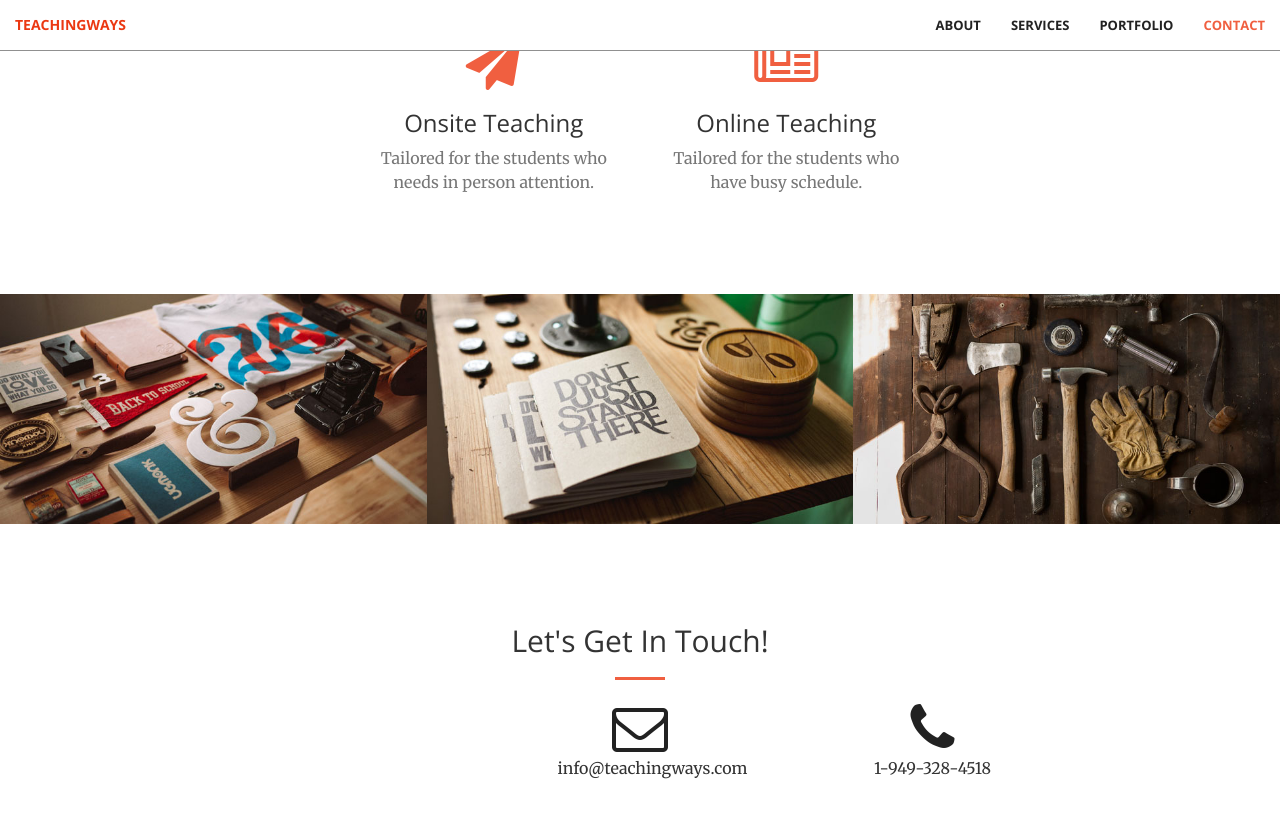
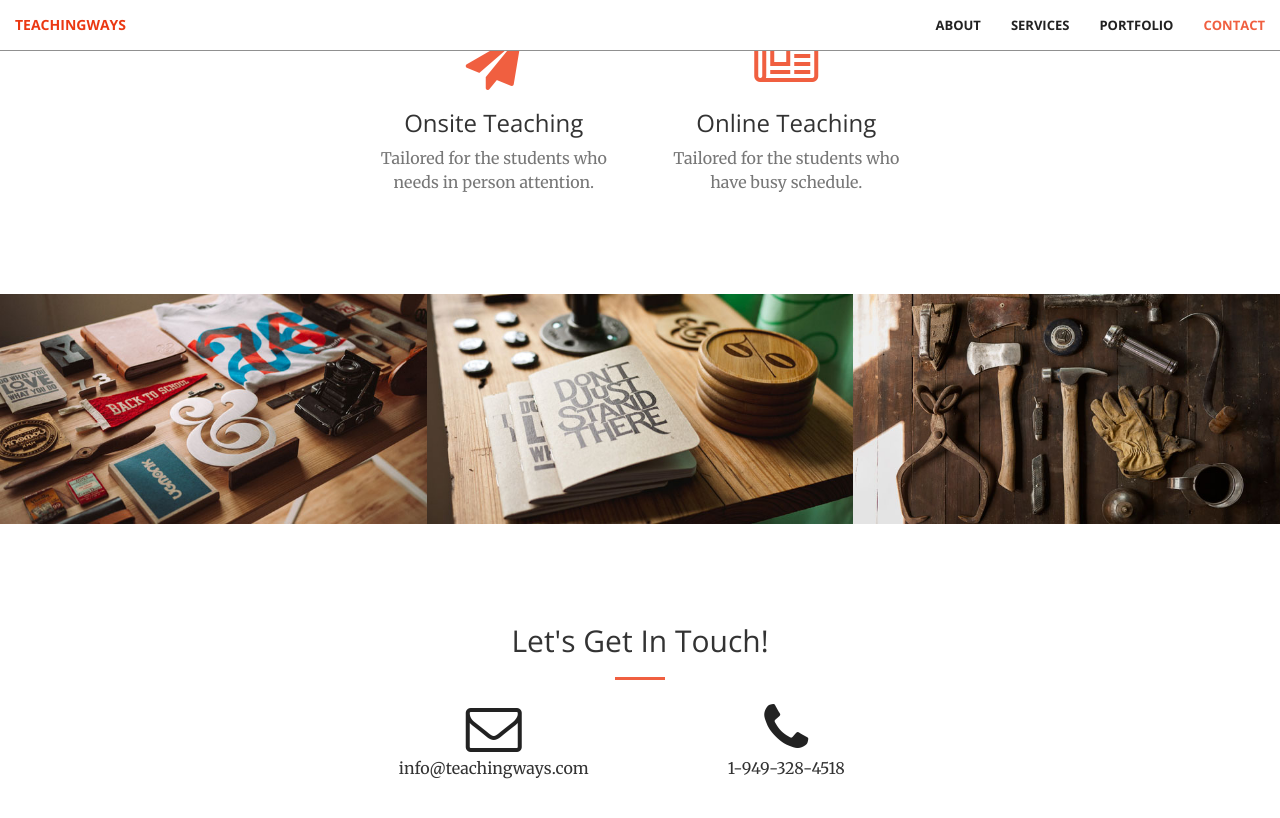
Before and after one commit to muadminis/teachingways_site, a Jekyll site: the page built from index.html, in a window 1280 px wide and 900 px high, scrolled down 1640 px. Shown: the top 818 px of the window. Built offline with Jekyll 4.4.1, drawn with Linux system fonts in a browser that asks for light colours.

Commit message:
Update contact.html
Co-Authored-By: kevinyu600 <kevinyu600@users.noreply.github.com>

```diff
--- a/_includes/contact.html
+++ b/_includes/contact.html
@@ -6,14 +6,14 @@
                 <hr class="primary">
 
             </div>
-        <div class="col-lg-2 col-lg-offset-2 text-center">
+        <div class="col-lg-3 col-md-6 text-center">
 
         </div>
-        <div class="col-lg-2 col-lg-offset-1 text-center">
+        <div class="col-lg-3 col-md-6 text-center">
             <i class="fa fa-envelope-o fa-3x wow bounceIn" data-wow-delay=".1s"></i>
                 <p>info@teachingways.com</p>
         </div>
-        <div class="col-lg-2 col-lg-offset-1 text-center">
+        <div class="col-lg-3 col-md-6 text-center">
             <i class="fa fa-phone fa-3x wow bounceIn" data-wow-delay=".1s"></i>
                 <p>1-949-328-4518</p>
         </div>
```
